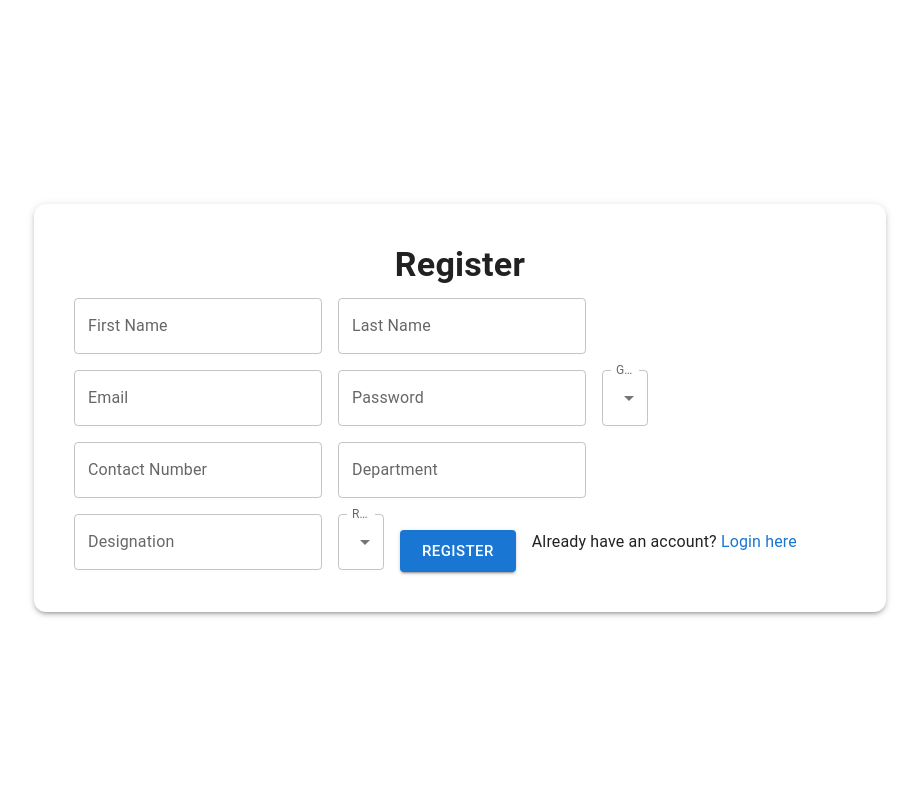
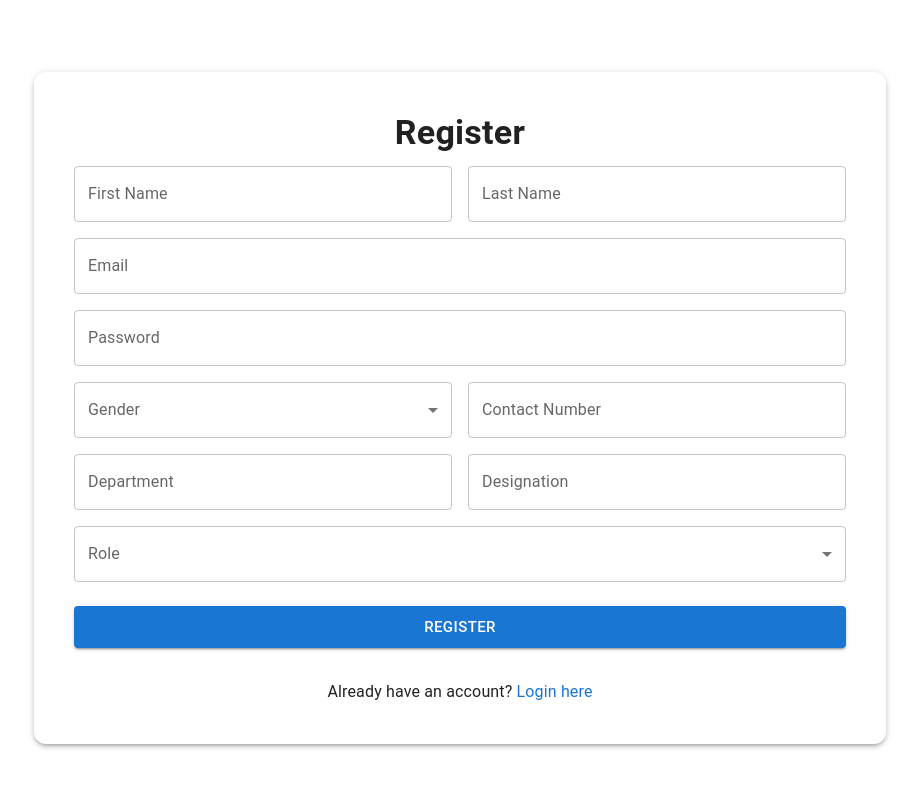
Before and after one commit to outsider2193/appraisal-, a React (Vite) app in the folder frontend/: page /register in a window 1280 px wide. Shown: the top 788 px of the page, without its empty margins (180-1099 px from the left). Built offline with nearby package versions, Linux system fonts and the light colour scheme.

Commit message:
Improved Register Component UI

```diff
--- a/frontend/src/App.jsx
+++ b/frontend/src/App.jsx
@@ -1,21 +1,23 @@
 import { Routes, Route } from "react-router-dom";
 import Landingpage from "./components/pages/Landingpage";
 import Register from "./components/pages/Register";
+import LoginPage from "./components/pages/LoginPage";
 import { ToastContainer } from "react-toastify";
-import LoginPage from "./components/pages/LoginPage";
 
 function App() {
 
 
   return (
+    <>
     <div>
       <Routes>
         <Route path="/" element={<Landingpage />}></Route>
         <Route path="/register" element={<Register></Register>}></Route>
         <Route path="/login" element={<LoginPage></LoginPage>}></Route>
       </Routes>
-      <ToastContainer></ToastContainer>
+      <ToastContainer/>
     </div>
+    </>
 
   )
 }
--- a/frontend/src/components/pages/Register.jsx
+++ b/frontend/src/components/pages/Register.jsx
@@ -3,7 +3,7 @@ import { useForm } from "react-hook-form";
 import { Box, Button, Grid, TextField, Typography, MenuItem, Paper, Container } from "@mui/material";
 import API from "../../api/Axios";
 import { toast } from "react-toastify";
-import { useNavigate,Link } from 'react-router-dom';
+import { useNavigate, Link } from 'react-router-dom';
 
 
 const roles = ["employee", "manager", "hr"];
@@ -87,10 +87,8 @@ const Register = () => {
                     >
                         Register
                     </Typography>
-
                     <form onSubmit={handleSubmit(onSubmit)} noValidate>
-                        <Grid container spacing={2}>
-                            <Grid item xs={12} sm={6}>
+                        <Box display="flex" gap={2} mb={2}>
                             <TextField
                                 label="First Name"
                                 fullWidth
@@ -98,8 +96,6 @@ const Register = () => {
                                 error={!!errors.firstName}
                                 helperText={errors.firstName?.message}
                             />
-                            </Grid>
-                            <Grid item xs={12} sm={6}>
                             <TextField
                                 label="Last Name"
                                 fullWidth
@@ -107,8 +103,9 @@ const Register = () => {
                                 error={!!errors.lastName}
                                 helperText={errors.lastName?.message}
                             />
-                            </Grid>
-                            <Grid item xs={12}>
+                        </Box>
+
+                        <Box display="flex" flexDirection="column" gap={2}>
                             <TextField
                                 label="Email"
                                 type="email"
@@ -117,8 +114,7 @@ const Register = () => {
                                 error={!!errors.email}
                                 helperText={errors.email?.message}
                             />
-                            </Grid>
-                            <Grid item xs={12}>
+
                             <TextField
                                 label="Password"
                                 type="password"
@@ -127,8 +123,8 @@ const Register = () => {
                                 error={!!errors.password}
                                 helperText={errors.password?.message}
                             />
-                            </Grid>
-                            <Grid item xs={12} sm={6}>
+
+                            <Box display="flex" gap={2}>
                                 <TextField
                                     select
                                     label="Gender"
@@ -136,7 +132,6 @@ const Register = () => {
                                     {...register("gender", { required: "Gender is required" })}
                                     error={!!errors.gender}
                                     helperText={errors.gender?.message}
-                                    InputLabelProps={{ shrink: true }}
                                     defaultValue=""
                                 >
                                     {genders.map((gender) => (
@@ -145,8 +140,7 @@ const Register = () => {
                                         </MenuItem>
                                     ))}
                                 </TextField>
-                            </Grid>
-                            <Grid item xs={12} sm={6}>
+
                                 <TextField
                                     label="Contact Number"
                                     fullWidth
@@ -154,8 +148,9 @@ const Register = () => {
                                     error={!!errors.contactNumber}
                                     helperText={errors.contactNumber?.message}
                                 />
-                            </Grid>
-                            <Grid item xs={12} sm={6}>
+                            </Box>
+
+                            <Box display="flex" gap={2}>
                                 <TextField
                                     label="Department"
                                     fullWidth
@@ -163,8 +158,7 @@ const Register = () => {
                                     error={!!errors.department}
                                     helperText={errors.department?.message}
                                 />
-                            </Grid>
-                            <Grid item xs={12} sm={6}>
+
                                 <TextField
                                     label="Designation"
                                     fullWidth
@@ -172,8 +166,8 @@ const Register = () => {
                                     error={!!errors.designation}
                                     helperText={errors.designation?.message}
                                 />
-                            </Grid>
-                            <Grid item xs={12}>
+                            </Box>
+
                             <TextField
                                 select
                                 label="Role"
@@ -181,7 +175,6 @@ const Register = () => {
                                 {...register("role", { required: "Role is required" })}
                                 error={!!errors.role}
                                 helperText={errors.role?.message}
-                                    InputLabelProps={{ shrink: true }}
                                 defaultValue=""
                             >
                                 {roles.map((role) => (
@@ -190,29 +183,27 @@ const Register = () => {
                                     </MenuItem>
                                 ))}
                             </TextField>
-                            </Grid>
-                            <Grid item xs={12}>
+
                             <Button
                                 fullWidth
                                 variant="contained"
                                 color="primary"
                                 type="submit"
                                 size="large"
-                                    sx={{ mt: 2 }}
+                                sx={{ mt: 1 }}
                             >
                                 Register
                             </Button>
-                            </Grid>
-                            <Grid item xs={12}>
+
                             <Typography align="center" sx={{ mt: 2 }}>
                                 Already have an account?{" "}
                                 <Link to="/login" style={{ textDecoration: "none", color: "#1976d2" }}>
                                     Login here
                                 </Link>
                             </Typography>
-                            </Grid>
-                        </Grid>
+                        </Box>
                     </form>
+
                 </Paper>
             </Box>
         </Container>
```
Lines whose indentation alone changed are shown as unchanged.
